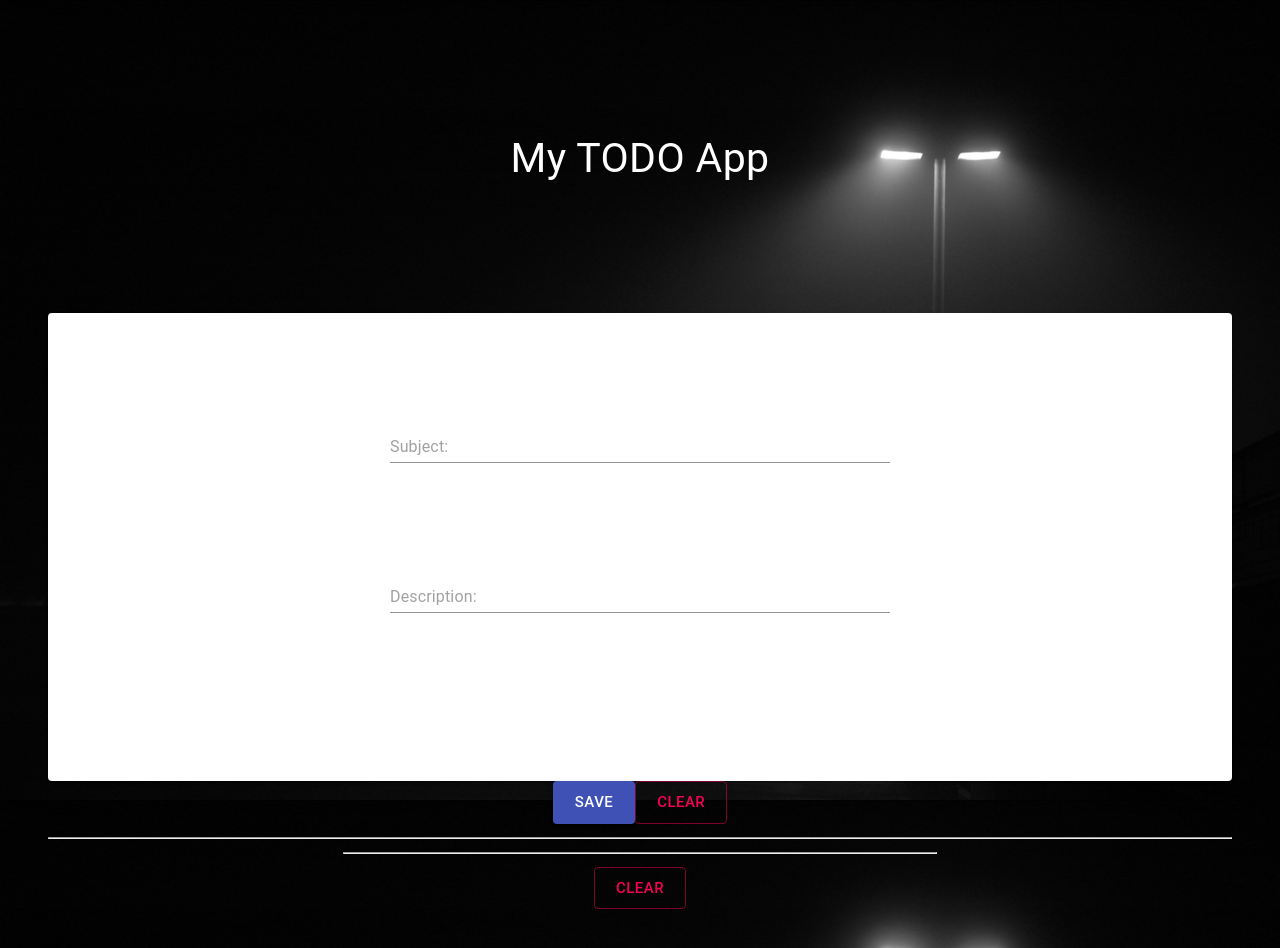
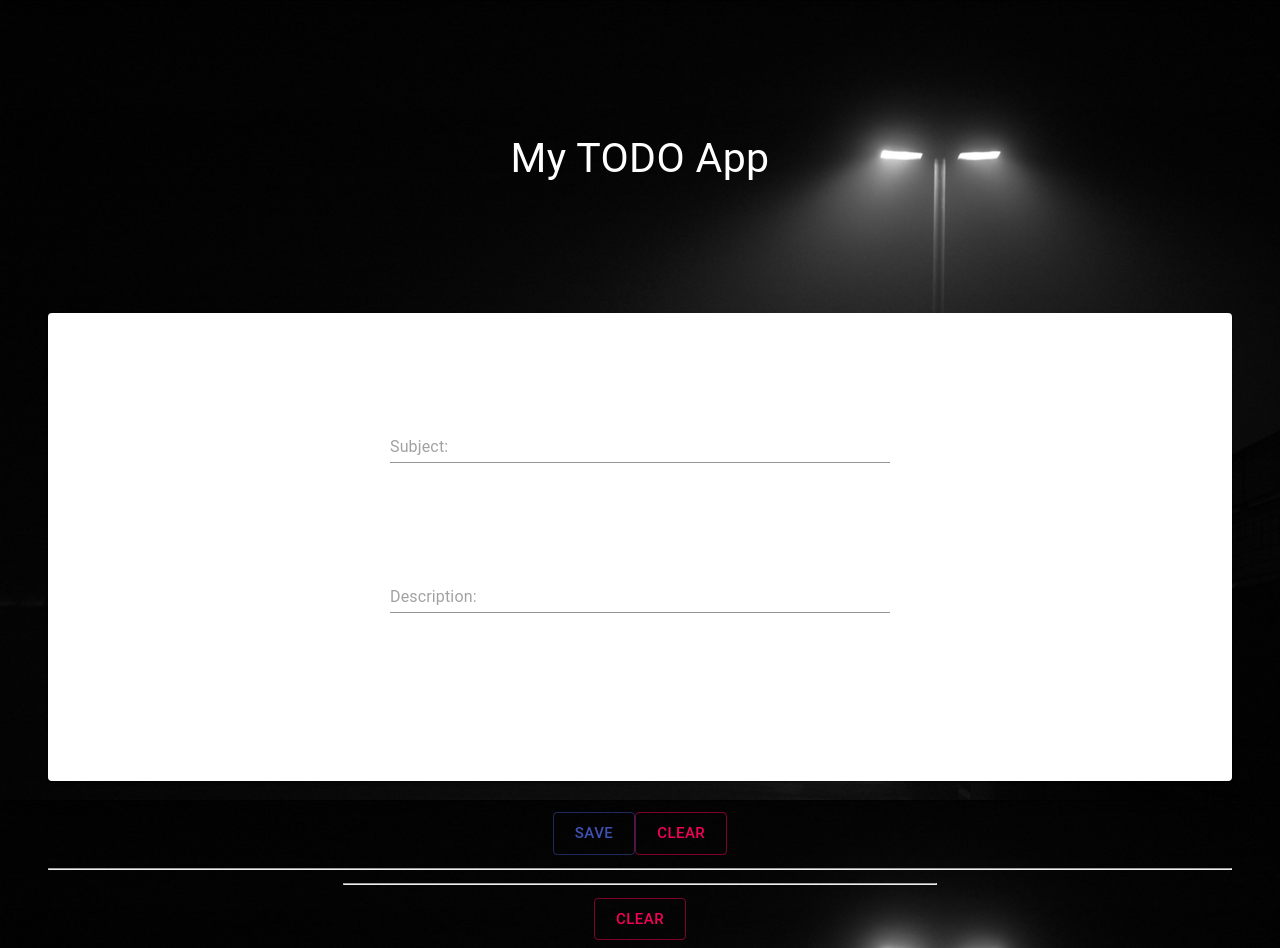
Before and after one commit to Magicianred/MyReactTODOApp, a React (Create React App) app in the folder mytodoapp/: page / in a window 1280 px wide. Shown: the top 948 px of the page. Built offline with nearby package versions, Linux system fonts and the light colour scheme.

Commit message:
improved ui

```diff
--- a/mytodoapp/src/App.js
+++ b/mytodoapp/src/App.js
@@ -71,9 +71,10 @@ function App() {
 							value={description}
 						></TextField>
 					</Card>
+					<br />
 					<Button
 						size="large"
-						variant="contained"
+						variant="outlined"
 						color="primary"
 						onClick={(e) => {
 							saveItem(e);
@@ -81,6 +82,7 @@ function App() {
 					>
 						Save
 					</Button>
+
 					<Button
 						size="large"
 						variant="outlined"
@@ -94,6 +96,7 @@ function App() {
 					<hr />
 					<Container>
 						{todoList.map((e, k) => (
+							<Container>
 								<Paper key={k} style={{ backgroundColor: 'black' }}>
 									<Card style={{ backgroundColor: color[k] }} raised={true} width="200px">
 										<CardContent
@@ -102,13 +105,15 @@ function App() {
 												minHeight: '400px'
 											}}
 										>
-										<Typography style={{ fontSize: 'calc(25px + 2vmin)' }}>{e}</Typography>
+											{e}
 										</CardContent>
 									</Card>
 									<Button onClick={() => handleRemoveItem(k)} variant="outlined" color="secondary">
 										Done
 									</Button>
 								</Paper>
+								<br />
+							</Container>
 						))}
 					</Container>
 					<hr style={{ width: '50%' }} />
```
Also changed, not shown: mytodoapp/package.json (line endings or trailing spaces). Lines whose indentation alone changed are shown as unchanged.
